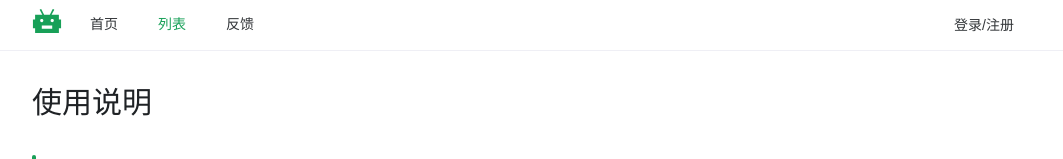
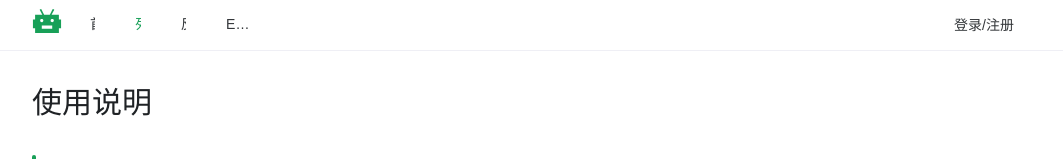
Before and after one commit to FishHawk/auto-novel, a Vue app in the folder src-vue/: page /how-to-use in a window 1280 px wide. Shown: the top 159 px of the page, without its empty margins (108-1171 px from the left). Built offline with nearby package versions, Linux system fonts and the light colour scheme; a small style sheet from the web is missing.

Commit message:
update menu

```diff
--- a/src-vue/src/components/MainLayout.vue
+++ b/src-vue/src/components/MainLayout.vue
@@ -16,16 +16,25 @@ function menuOption(text: string, href: string): MenuOption {
   return { label: () => h('a', { href }, text), key: href };
 }
 
-const topMenuOptions = computed(() => {
+const topLeftMenuOptions = computed(() => {
   const menus: MenuOption[] = [
     menuOption('首页', '/'),
     menuOption('列表', '/novel-list'),
     menuOption('反馈', '/feedback'),
+    menuOption('Epub翻译', '/wenku/non-archived'),
   ];
   if (atLeastMaintainer(authInfoStore.role)) {
     menus.push(menuOption('控制台', '/admin/patch'));
   }
   return menus;
+});
+
+const topRightMenuOptions = computed(() => {
+  if (authInfoStore.token) {
+    return [menuOption('收藏', '/favorite-list')];
+  } else {
+    return [];
+  }
 });
 
 const collapsedMenuOptions = computed(() => {
@@ -64,10 +73,12 @@ const path = useRoute().path;
 function getTopMenuOptionKey() {
   if (path.startsWith('/admin')) {
     return '/admin/patch';
-  } else if (path.startsWith('/feedback')) {
+  } else if (path === '/feedback') {
     return '/feedback';
   } else if (path === '/') {
     return '/';
+  } else if (path === '/wenku/non-archived') {
+    return '/wenku/non-archived';
   } else {
     return '/novel-list';
   }
@@ -132,11 +143,13 @@ function handleUserDropdownSelect(key: string | number) {
           <n-menu
             :value="getTopMenuOptionKey()"
             mode="horizontal"
-            :options="topMenuOptions"
+            :options="topLeftMenuOptions"
           />
         </div>
+
         <div style="flex: 1"></div>
 
+        <n-menu mode="horizontal" :options="topRightMenuOptions" />
         <n-dropdown
           v-if="authInfoStore.username"
           trigger="click"
--- a/src-vue/src/pages/metadata/WenkuNonArchived.vue
+++ b/src-vue/src/pages/metadata/WenkuNonArchived.vue
@@ -59,7 +59,7 @@ async function beforeUpload({ file }: { file: UploadFileInfo }) {
       @before-upload="beforeUpload"
     >
       <n-space align="baseline" justify="space-between" style="width: 100">
-        <n-h1>日文Epub翻译</n-h1>
+        <n-h1>Epub翻译</n-h1>
         <n-button>
           <template #icon><n-icon :component="UploadFilled" /></template>
           上传章节
@@ -67,7 +67,7 @@ async function beforeUpload({ file }: { file: UploadFileInfo }) {
       </n-space>
     </n-upload>
     <n-p>
-      上传你的日文Epub小说，可以像翻译网络小说一样生成中文Epub。
+      上传日文Epub小说，可以像翻译网络小说一样生成中文Epub。
       如何使用翻译插件请参考
       <n-a href="/how-to-use" target="_blank">使用说明</n-a>。
     </n-p>
@@ -77,7 +77,8 @@ async function beforeUpload({ file }: { file: UploadFileInfo }) {
         Epub的格式千奇百怪，如果生成的中文版有问题，请向我
         <n-a href="/feedback" target="_blank"> 反馈</n-a>。
       </n-li>
-      <n-li>因为还在测试，该功能可能会有变化。</n-li>
+      <n-li>性能优化还没做，用的时候请不要太粗暴。</n-li>
+      <n-li>因为还在测试，生成的Epub格式可能会有变化。</n-li>
       <n-li>上传的小说是公开的。</n-li>
     </n-ul>
 
--- a/src-vue/src/pages/other/Feedback.vue
+++ b/src-vue/src/pages/other/Feedback.vue
@@ -6,12 +6,9 @@ const route = useRoute();
 
 <template>
   <MainLayout>
-    <n-h2 prefix="bar">说明</n-h2>
-
+    <n-h1>反馈</n-h1>
     <n-p>这是给大家反馈的地方，有什么意见或者Bug都可以发到这里。</n-p>
-
     <n-p>如果是特定页面有问题记得附上链接。</n-p>
-
     <n-p>
       你也可以到
       <n-a
```
